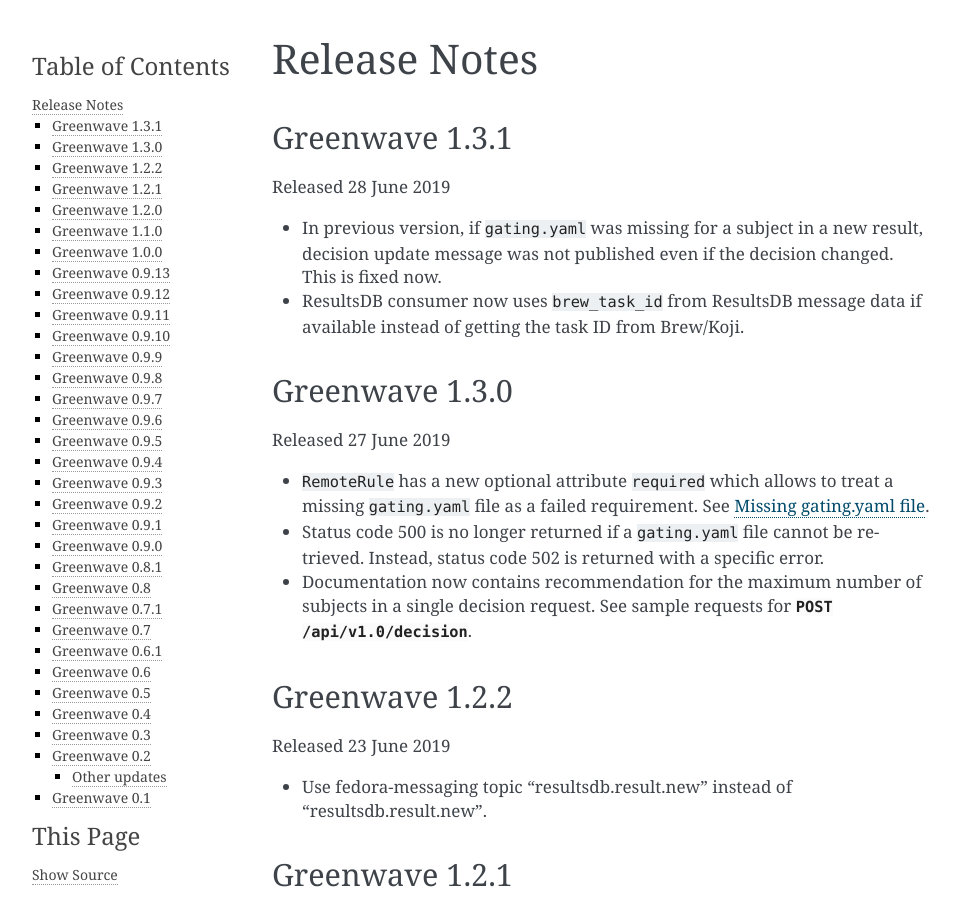
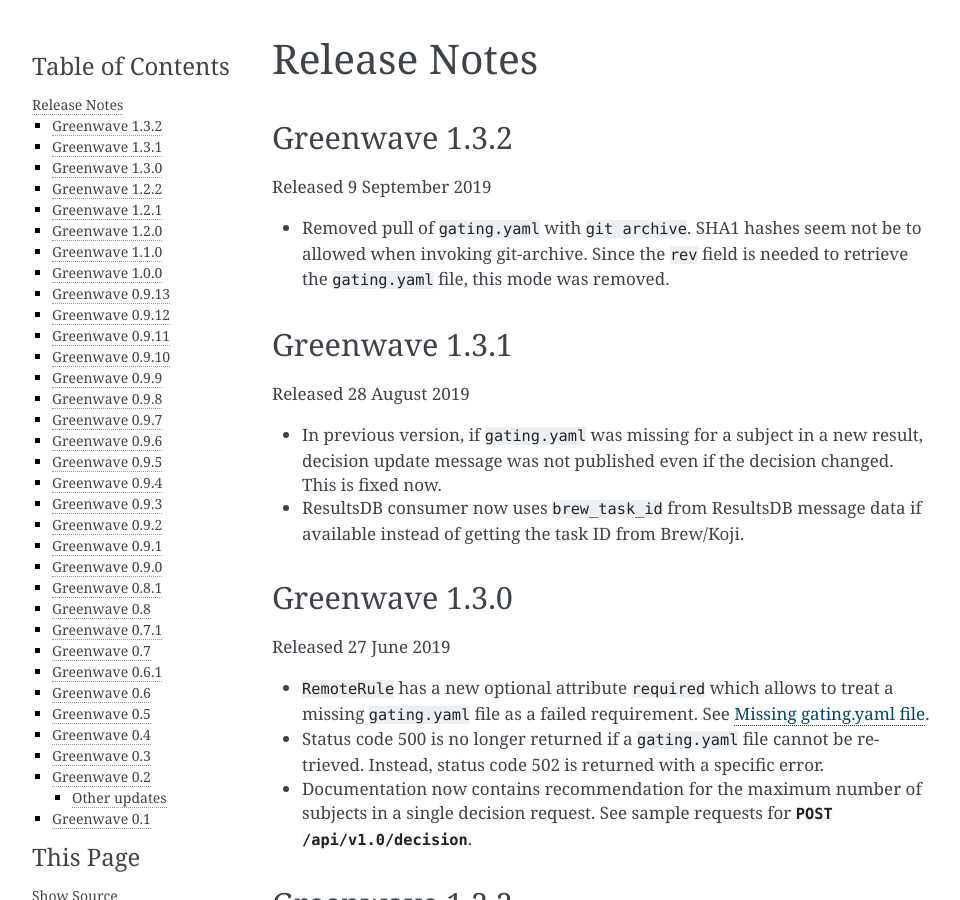
Before and after one commit to release-engineering/greenwave, a Sphinx documentation site: the page built from docs/release-notes.rst, in a window 1280 px wide and 900 px high. Shown: the whole window, without its empty margins (148-1108 px from the left). Built offline with Sphinx 7.4.7, drawn with Linux system fonts in a browser that asks for light colours; pages that are not in the unit, such as notebooks, are missing from menus.

Commit message:
Release notes 1.3.2

```diff
--- a/docs/release-notes.rst
+++ b/docs/release-notes.rst
@@ -2,10 +2,19 @@
 Release Notes
 =============
 
+Greenwave 1.3.2
+===============
+
+Released 9 September 2019
+
+* Removed pull of ``gating.yaml`` with ``git archive``. SHA1 hashes seem not
+  be to allowed when invoking git-archive. Since the ``rev`` field is needed to
+  retrieve the ``gating.yaml`` file, this mode was removed.
+
 Greenwave 1.3.1
 ===============
 
-Released 28 June 2019
+Released 28 August 2019
 
 * In previous version, if ``gating.yaml`` was missing for a subject in a new
   result, decision update message was not published even if the decision
```
